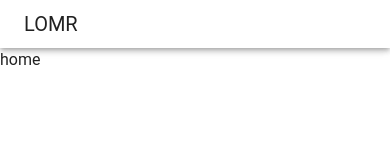
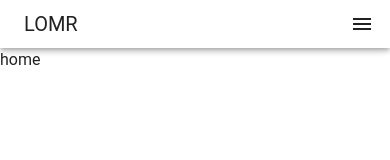
Before and after one commit to Lou8is/blog, a Vue app in the folder frontend/: page / in a window 390 px wide. Shown: the top 160 px of the page. Built offline with nearby package versions, Linux system fonts and the light colour scheme.

Commit message:
Adds menu icon for small screens

```diff
--- a/frontend/src/components/Header.vue
+++ b/frontend/src/components/Header.vue
@@ -1,5 +1,5 @@
 <script setup lang="ts">
-
+    import { mdiMenu } from '@mdi/js';
     import { useDisplay } from 'vuetify';
 
     const { mdAndUp } = useDisplay();
@@ -32,7 +32,7 @@
           <span v-else>
             <v-menu>
               <template v-slot:activator="{ props }">
-                <v-btn icon="mdi-dots-vertical" v-bind="props"></v-btn>
+                <v-btn :icon="mdiMenu" v-bind="props"></v-btn>
               </template>
               <v-list>
               <v-list-item
```
